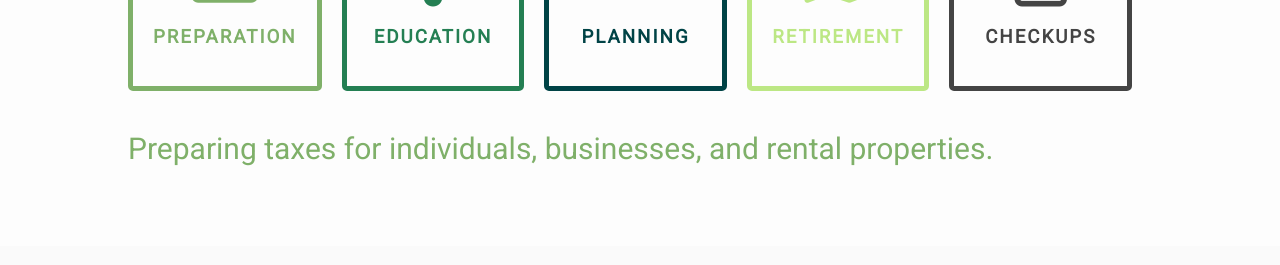
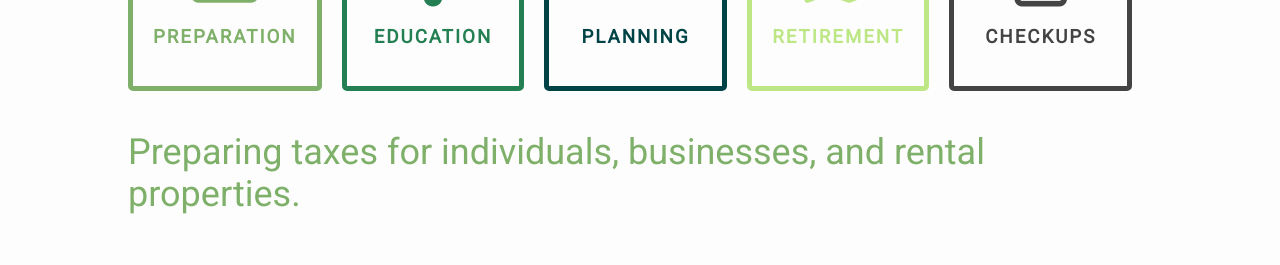
Before and after one commit to kevinphanle/Balbin-and-Upson, a React (Create React App) app: page / in a window 1280 px wide. Shown: the part 1120-1385 px from the top of the page. Built offline with nearby package versions, Linux system fonts and the light colour scheme.

Commit message:
cleaned up comments in css

```diff
--- a/src/styles/App.scss
+++ b/src/styles/App.scss
@@ -33,7 +33,6 @@ body {
   transition: all .2s;
 
   .logo {
-    // border: 1px solid yellow;
     display: flex;
     justify-content: center;
     align-items: center;
@@ -57,7 +56,6 @@ body {
     width: 50%;
     display: flex;
     align-items: center;
-    // border: 1px solid green;
 
     .nav-links {
       width: 100%;
@@ -68,7 +66,6 @@ body {
 
 
       li {
-        // margin: 20px;
         font-size: $fontsize;
         height: 100%;
 
@@ -79,11 +76,9 @@ body {
           width: 100%;
           height: 100%;
           padding-bottom: 5px;
-          // font-size: 15px;
 
           &:hover {
             color: $limegreen !important;
-            // font-size: $fontsize * 1.2;
             border-bottom: 1px solid $limegreen;
           }
         }
@@ -196,9 +191,6 @@ body {
     h3 {
       font-size: $fontsize * 3;
       margin: 0 auto;
-      // text-shadow: 2px 2px 3px #1D6341;
-      // border-bottom: 2px solid lightgrey;
-      // width: 100%;
     }
 
     p {
@@ -227,8 +219,6 @@ body {
         justify-content: space-evenly;
         align-items: center;
         border-radius: 5px;
-        // border-bottom: 5px solid transparent;
-        // box-shadow: 0 4px 8px 0 rgba(0, 0, 0, 0.2), 0 6px 20px 0 rgba(0, 0, 0, 0.19);
         border: 5px solid transparent;
         transition: all .4s;
 
@@ -244,7 +234,6 @@ body {
         }
 
         &:hover {
-          // border-bottom: 5px solid $dgreen;
           border: 5px solid $dgreen;
           cursor: pointer;
         }
@@ -254,9 +243,9 @@ body {
     .cardDetails {
 
       p {
-        font-size: $fontsize * 1.5;
+        font-size: $fontsize * 1.8;
+        font-weight: 300;
         margin: 40px 0 0 0;
-        color: $dgreen;
       }
     }
   }
@@ -296,9 +285,7 @@ body {
 
     .team-member {
       width: 100%;
-      // height: 100%;
       border: 5px solid $dgreen;
-      // margin-bottom: 20px;
       display: flex;
       align-items: center;
       background: $offwhite;
@@ -307,11 +294,9 @@ body {
       .photo {
         width: 200px;
         height: 275px;
-        // background: grey;
         margin: 20px;
 
         img {
-          // border-radius: 50%;
           width: 100%;
           height: 100%;
         }
@@ -338,7 +323,6 @@ body {
         }
 
         p {
-          // margin: 0;
           font-size: $fontsize;
         }
       }
@@ -355,7 +339,6 @@ body {
   width: 100%;
   position: absolute;
   bottom: 0;
-  // height: 2.5rem;
 
   .wrapper {
     width: 80%;
@@ -363,7 +346,6 @@ body {
 
     .info {
       margin: 0;
-      // text-align: center;
       display: flex;
       flex-direction: row;
       justify-content: space-between;
@@ -382,7 +364,6 @@ body {
 
 
       a {
-        // padding: 20px 0;
         margin-right: 10px;
         color: $limegreen;
         text-decoration: none;
@@ -416,7 +397,6 @@ body {
   h2 {
     text-align: center;
     font-size: $fontsize * 2;
-    // border-bottom: rgb(0, 42, 0) solid 1px;
     letter-spacing: 1px;
     font-weight: bold;
     margin: 80px 0 0 0;
@@ -439,7 +419,6 @@ body {
       &:hover {
 
         text-decoration: underline;
-        // font-size: $fontsize * 1.1;
       }
     }
 
@@ -454,7 +433,6 @@ body {
         background: #f6f6f6;
         padding: .5rem;
         color: $dgray;
-        // height: 50px;
         text-align: left;
       }
 
@@ -534,7 +512,6 @@ body {
   }
 
   form {
-    // border: 1px solid black;
     color: $dgray;
     width: 60%;
     margin: auto;
```
